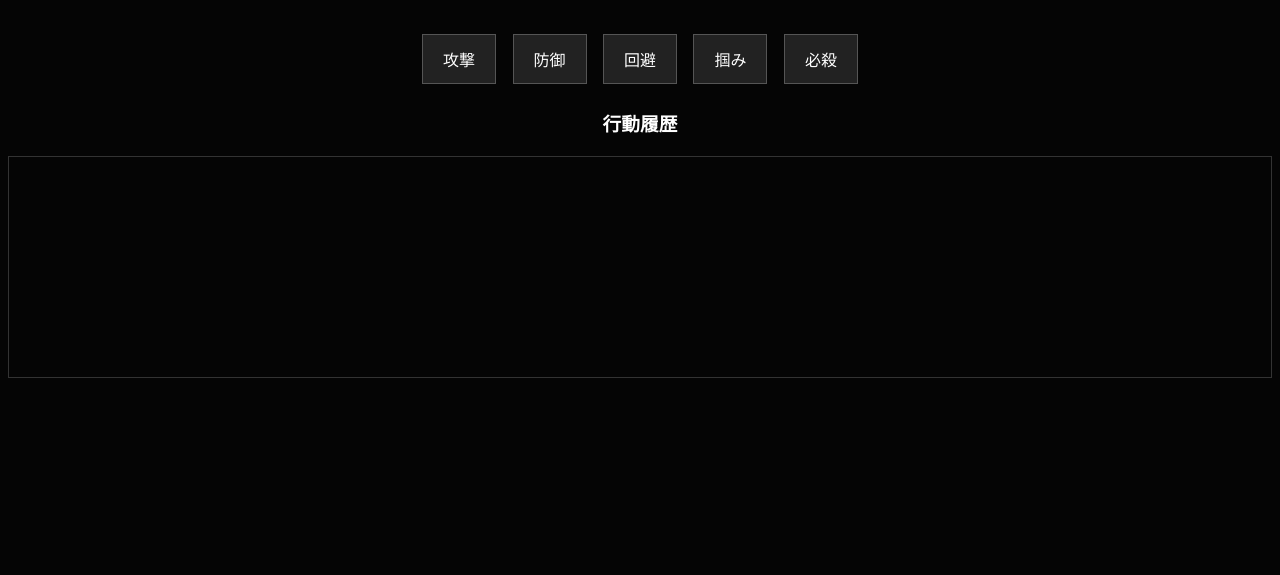
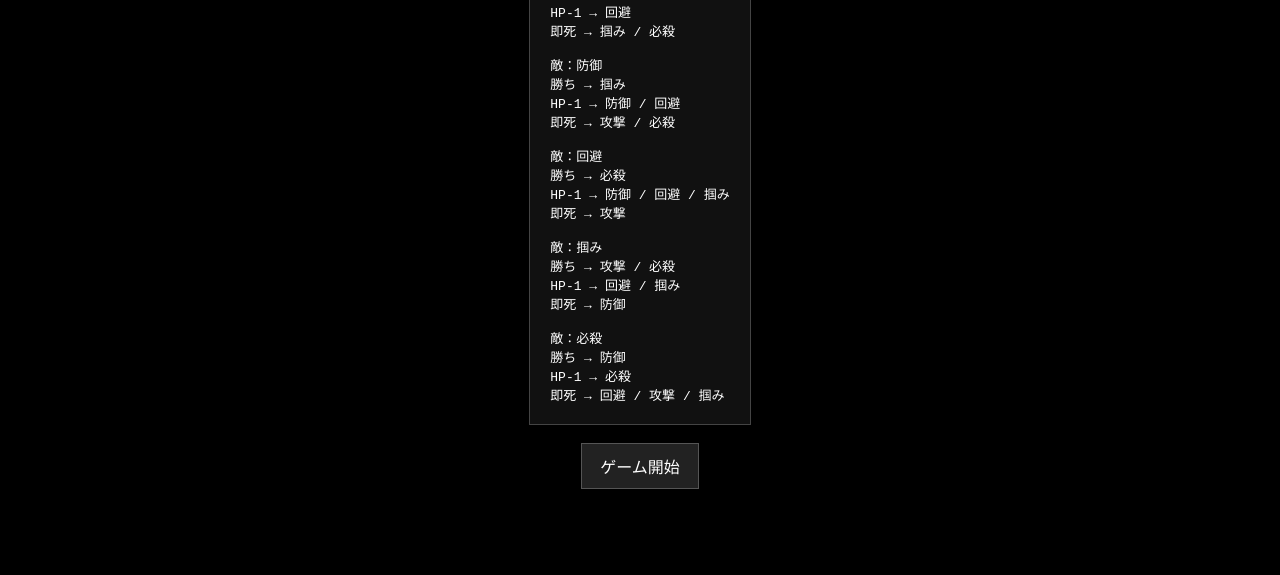
Before and after one commit to kokiu0/-, a plain HTML site: page index.html in a window 1280 px wide. Shown: the part 225-800 px from the top of the page. Drawn offline with Linux system fonts and the light colour scheme.

Commit message:
Update index.html

```diff
--- a/index.html
+++ b/index.html
@@ -14,8 +14,41 @@ text-align:center;
 overflow-x:hidden;
 }
 
-h1{
-letter-spacing:3px;
+/* ルール画面 */
+
+#rules{
+position:fixed;
+top:0;
+left:0;
+width:100%;
+height:100%;
+background:#000;
+display:flex;
+flex-direction:column;
+justify-content:center;
+align-items:center;
+z-index:2000;
+}
+
+#rules pre{
+background:#111;
+padding:20px;
+border:1px solid #444;
+text-align:left;
+}
+
+button{
+padding:10px 18px;
+margin:5px;
+font-size:16px;
+cursor:pointer;
+background:#222;
+color:white;
+border:1px solid #555;
+}
+
+button:hover{
+background:#444;
 }
 
 .hp{
@@ -29,26 +62,12 @@ margin:40px;
 transition:0.2s;
 }
 
-button{
-padding:12px 20px;
-margin:6px;
-font-size:16px;
-cursor:pointer;
-background:#222;
-color:white;
-border:1px solid #555;
-}
-
-button:hover{
-background:#444;
-}
-
 #log{
-margin-top:20px;
 height:200px;
 overflow:auto;
 border:1px solid #333;
 padding:10px;
+margin-top:20px;
 }
 
 /* カットイン */
@@ -64,10 +83,8 @@ align-items:center;
 justify-content:center;
 font-size:80px;
 font-weight:bold;
-color:white;
+opacity:0;
 pointer-events:none;
-opacity:0;
-transition:0.3s;
 z-index:999;
 }
 
@@ -94,7 +111,7 @@ height:200%;
 background:linear-gradient(
 120deg,
 transparent 45%,
-rgba(255,255,255,0.9) 50%,
+white 50%,
 transparent 55%
 );
 opacity:0;
@@ -124,10 +141,60 @@ opacity:0;
 
 }
 
+/* 必殺スロー */
+
+.slow{
+animation:slowMotion 1s ease-out;
+}
+
+@keyframes slowMotion{
+
+0%{transform:scale(1)}
+30%{transform:scale(1.1)}
+60%{transform:scale(1.05)}
+100%{transform:scale(1)}
+
+}
+
 </style>
 </head>
 
 <body>
+
+<div id="rules">
+
+<h2>ゲームルール</h2>
+
+<pre>
+敵：通常攻撃
+勝ち → 防御
+HP-1 → 回避
+即死 → 掴み / 必殺
+
+敵：防御
+勝ち → 掴み
+HP-1 → 防御 / 回避
+即死 → 攻撃 / 必殺
+
+敵：回避
+勝ち → 必殺
+HP-1 → 防御 / 回避 / 掴み
+即死 → 攻撃
+
+敵：掴み
+勝ち → 攻撃 / 必殺
+HP-1 → 回避 / 掴み
+即死 → 防御
+
+敵：必殺
+勝ち → 防御
+HP-1 → 必殺
+即死 → 回避 / 攻撃 / 掴み
+</pre>
+
+<button onclick="startGame()">ゲーム開始</button>
+
+</div>
 
 <h1>一点読みバトル</h1>
 
@@ -168,6 +235,10 @@ special:"必殺"
 }
 
 let history=[]
+
+function startGame(){
+document.getElementById("rules").style.display="none"
+}
 
 function random(){
 return actions[Math.floor(Math.random()*5)]
@@ -263,6 +334,18 @@ c.className=""
 
 }
 
+function slowMotion(){
+
+let arena=document.getElementById("arena")
+
+arena.classList.add("slow")
+
+setTimeout(()=>{
+arena.classList.remove("slow")
+},1000)
+
+}
+
 function play(player){
 
 if(hp<=0)return
@@ -275,7 +358,11 @@ let result=judge(enemy,player)
 
 let arena=document.getElementById("arena")
 
-arena.textContent="🤺 "+name[player]+"  VS  "+name[enemy]+" 👾"
+arena.textContent="🤺 "+name[player]+" VS "+name[enemy]+" 👾"
+
+if(player==="special" || enemy==="special"){
+slowMotion()
+}
 
 let log=document.getElementById("log")
 
```
